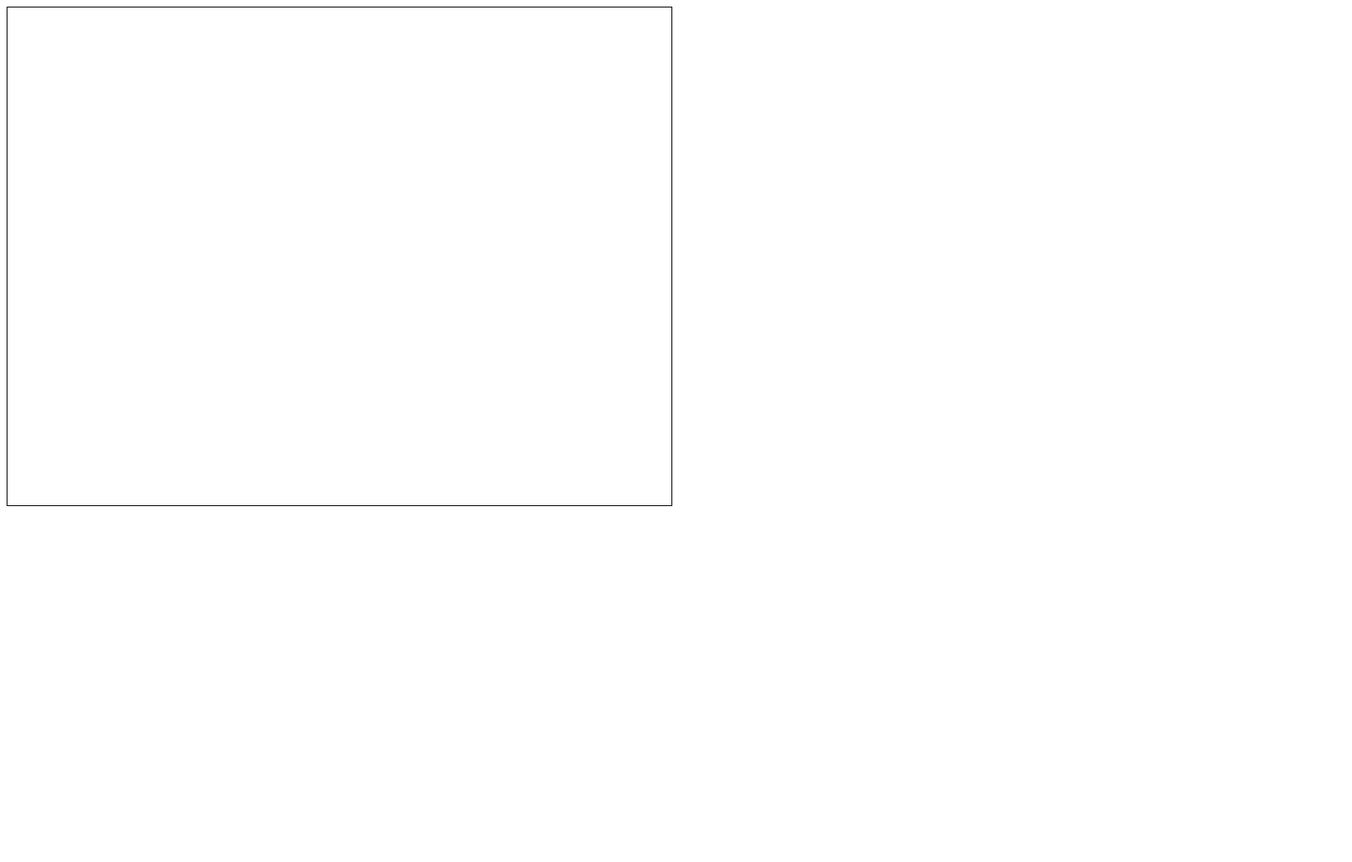
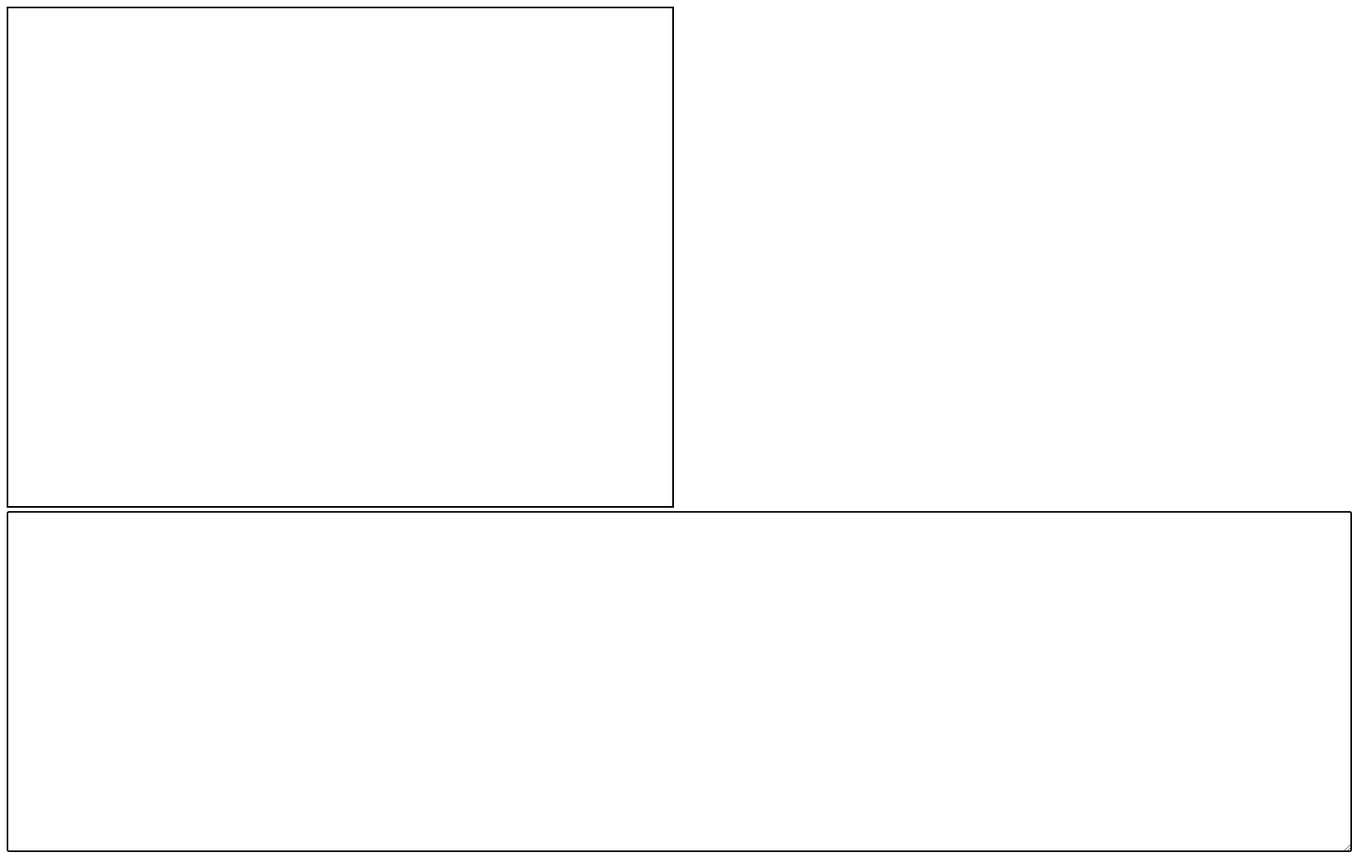
Before and after one commit to materokatti/visual-practice, a plain HTML site: page index.html in a window 1280 px wide. Shown: the whole page at 83% size, 1629 px wide, since content can reach past the window. Before the commit the page ends 800 px from the top, so only its background shows below. Drawn offline with Linux system fonts and the light colour scheme.

Commit message:
ADD : text area

```diff
--- a/index.html
+++ b/index.html
@@ -2,14 +2,15 @@
 <html>
   <head>
     <title>Canvas Drawing</title>
+    <script src="draw.js"></script>
   </head>
   <body>
     <canvas
       id="drawingCanvas"
       width="800"
       height="600"
-      style="border: 1px solid #000"
+      style="border: 2.5px solid #000"
     ></canvas>
-    <script src="draw.js"></script>
+    <textarea autofocus rows="27" cols="200"> </textarea>
   </body>
 </html>
```
